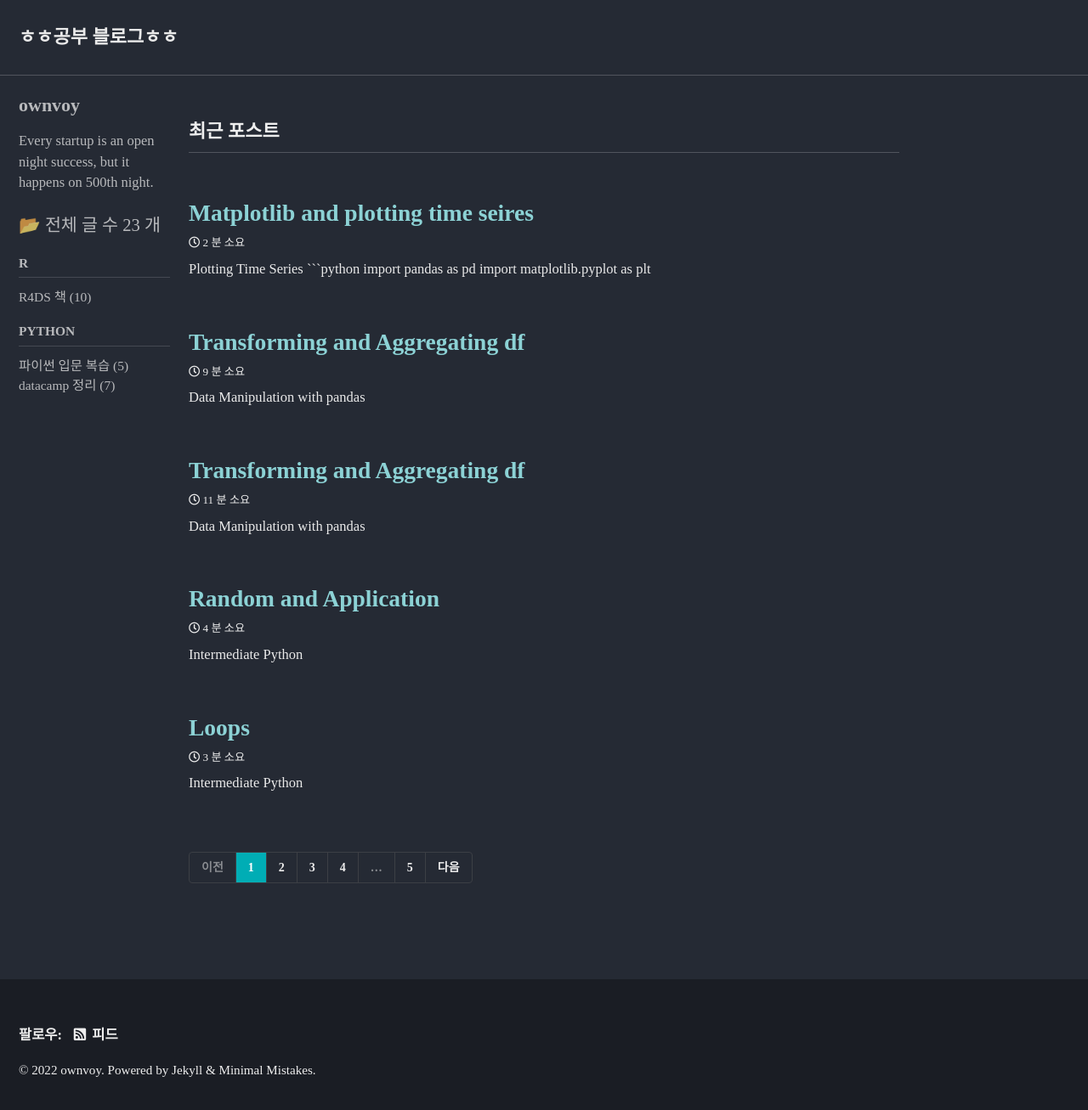
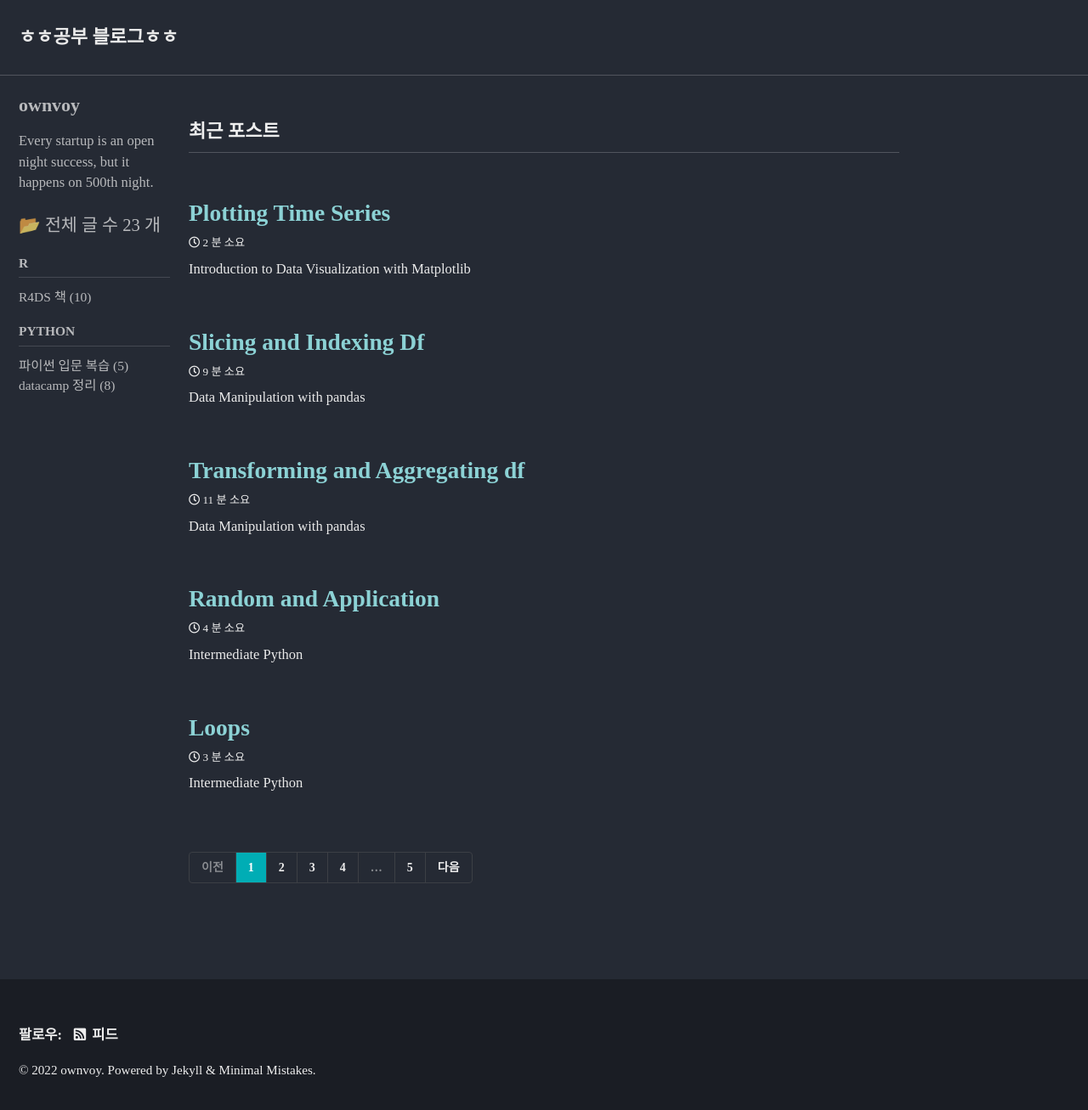
Before and after one commit to ownvoy/ownvoy.github.io, a Jekyll site: the page built from index.html, in a window 1280 px wide and 1318 px high. Shown: the top 1307 px of the window at 85% size. Built offline with Jekyll 4.4.1, drawn with Linux system fonts in a browser that asks for light colours; cached includes are drawn as plain includes; some web fonts are replaced; the list of posts is cut into pages by our own code.

Commit message:
오늘 공부

````diff
--- a/_posts/Python/datacamp/2022-01-29-Slicing and Indexing Df.md
+++ b/_posts/Python/datacamp/2022-01-29-Slicing and Indexing Df.md
@@ -1,6 +1,6 @@
 ---
 
-title: "Transforming and Aggregating df"
+title: "Slicing and Indexing Df"
 categories: datacamp
 excerpt: Data Manipulation with pandas
 toc: true
--- a/_posts/Python/datacamp/2022-02-06-Matplotlib and plotting time seires.md
+++ b/_posts/Python/datacamp/2022-02-06-Matplotlib and plotting time seires.md
@@ -1,3 +1,13 @@
+---
+
+title: "Plotting Time Series"
+categories: datacamp
+excerpt: Introduction to Data Visualization with Matplotlib
+toc: true
+toc_sticky: true
+
+date: 2022-02-06
+---
 ## Plotting Time Series
 ```python
 import pandas as pd
````
